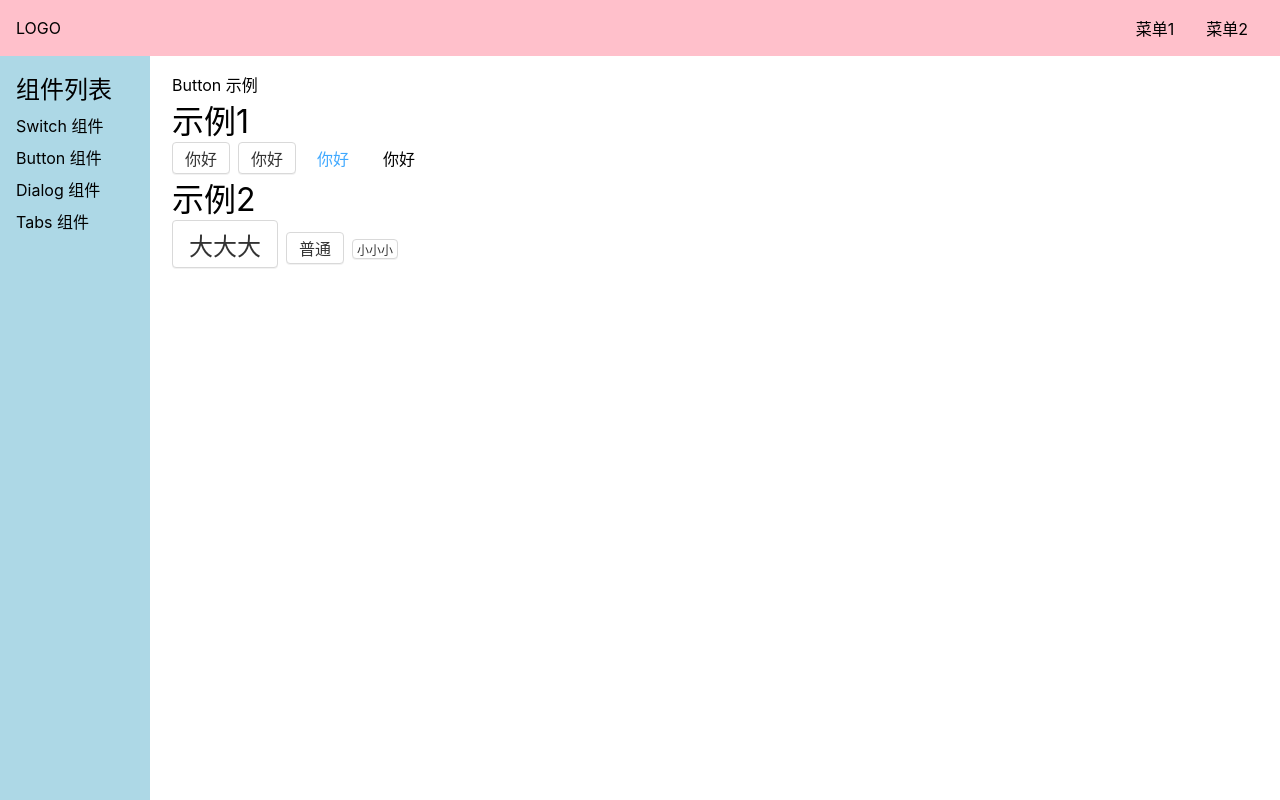
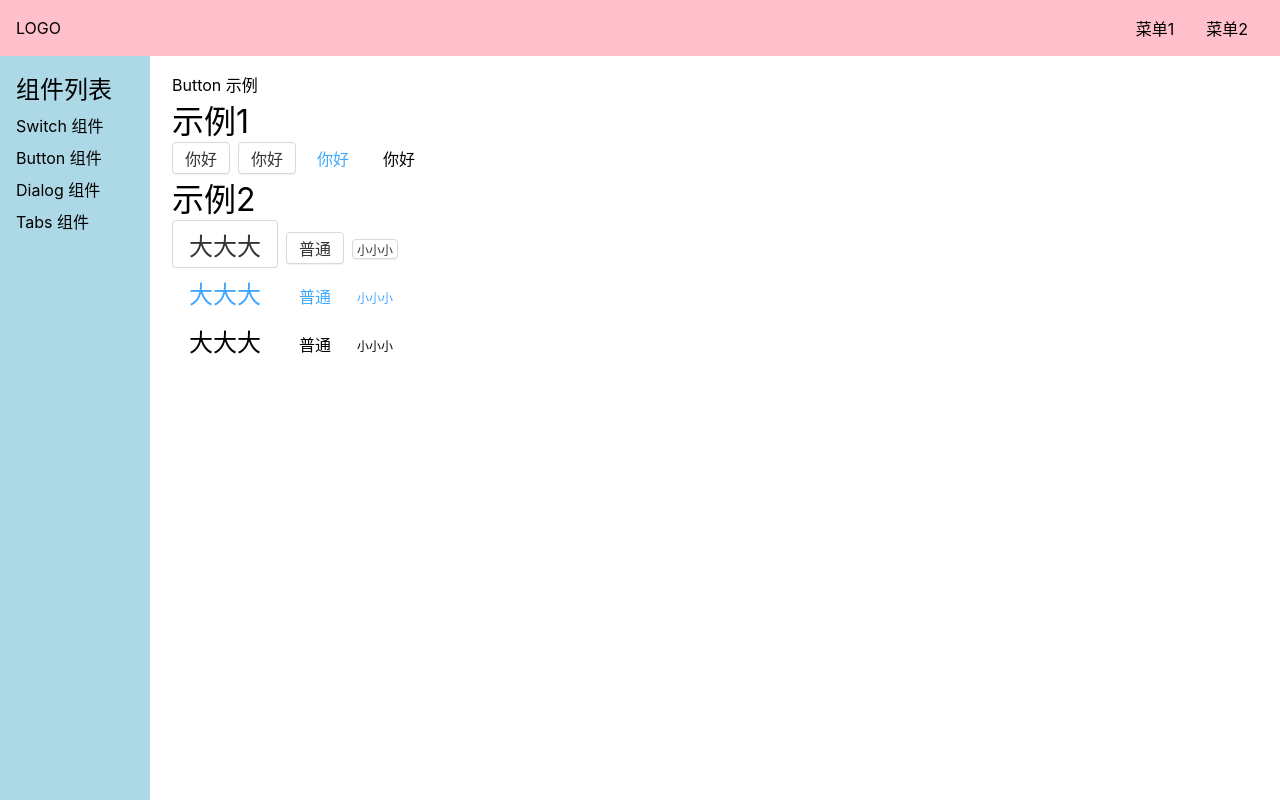
Before and after one commit to marui-mr/wheel-ui, a Vue app: page /#/doc/button in a window 1280 px wide. Built offline with nearby package versions, Linux system fonts and the light colour scheme.

Commit message:
size css 2

```diff
--- a/src/components/ButtonDemo.vue
+++ b/src/components/ButtonDemo.vue
@@ -13,6 +13,16 @@
     <Button>普通</Button>
     <Button size="small">小小小</Button>
   </div>
+  <div>
+    <Button theme="link" size="big">大大大</Button>
+    <Button theme="link">普通</Button>
+    <Button theme="link" size="small">小小小</Button>
+  </div>
+  <div>
+    <Button theme="text" size="big">大大大</Button>
+    <Button theme="text">普通</Button>
+    <Button theme="text" size="small">小小小</Button>
+  </div>
 </template>
 
 <script lang="ts">
--- a/src/lib/Button.vue
+++ b/src/lib/Button.vue
@@ -81,7 +81,6 @@ $radius: 4px;
       background: darken(white, 5%);
     }
   }
-  &.wheel-theme-button {
   &.wheel-size-big {
     font-size: 24px;
     height: 48px;
@@ -93,5 +92,4 @@ $radius: 4px;
     padding: 0 4px;
   }
 }
-}
 </style>
```
Lines whose indentation alone changed are shown as unchanged.
